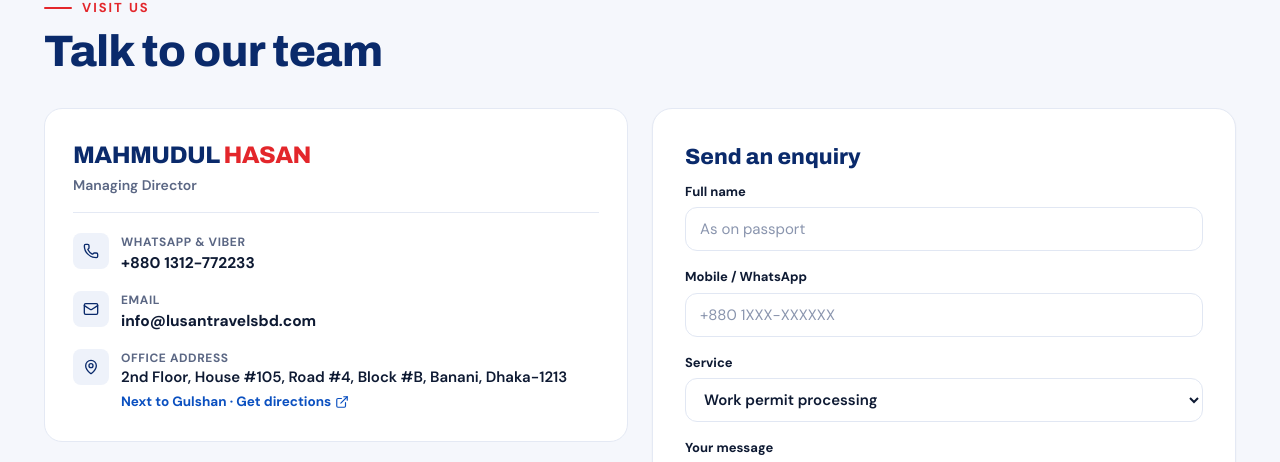
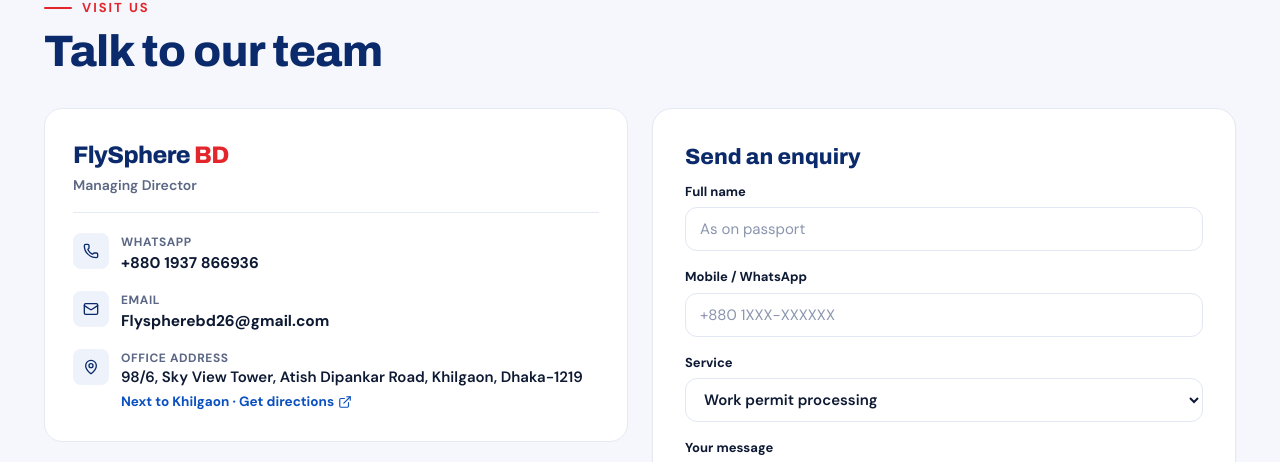
Before and after one commit to itnasir/FlySphere, a React (Vite) app: page / in a window 1280 px wide. Shown: the part 6094-6556 px from the top of the page. Built offline with nearby package versions, Linux system fonts and the light colour scheme; grey boxes are pictures that could not be loaded.

Commit message:
Update ContactSection.jsx

```diff
--- a/src/components/ContactSection.jsx
+++ b/src/components/ContactSection.jsx
@@ -73,8 +73,8 @@ export default function ContactSection() {
             <div className="bg-white rounded-[18px] border border-line p-6 sm:p-7">
               <div className="pb-4 mb-5 border-b border-line">
                 <h3 className="display text-[22px] sm:text-[24px] font-extrabold tracking-tight">
-                  <span className="text-navy">MAHMUDUL</span>{' '}
-                  <span className="text-cta">HASAN</span>
+                  <span className="text-navy">FlySphere</span>{' '}
+                  <span className="text-cta">BD</span>
                 </h3>
                 <p className="text-[14px] font-semibold text-muted mt-0.5">
                   {lang === 'bn' ? 'ব্যবস্থাপনা পরিচালক' : 'Managing Director'}
@@ -88,13 +88,13 @@ export default function ContactSection() {
                   </span>
                   <div>
                     <span className="block text-[12px] font-bold uppercase tracking-wider text-muted">
-                      WhatsApp &amp; Viber
+                      WhatsApp
                     </span>
                     <a
-                      href="tel:+8801312772233"
+                      href="tel:+8801937866936"
                       className="text-[15.5px] font-bold text-ink hover:text-royal transition-colors"
                     >
-                      +880 1312-772233
+                      +880 1937 866936
                     </a>
                   </div>
                 </div>
@@ -108,10 +108,10 @@ export default function ContactSection() {
                       Email
                     </span>
                     <a
-                      href="mailto:info@lusantravelsbd.com"
+                      href="mailto:Flyspherebd26@gmail.com"
                       className="text-[15.5px] font-bold text-ink hover:text-royal transition-colors"
                     >
-                      info@lusantravelsbd.com
+                      Flyspherebd26@gmail.com
                     </a>
                   </div>
                 </div>
@@ -125,15 +125,15 @@ export default function ContactSection() {
                       Office address
                     </span>
                     <p className="text-[15px] font-semibold text-ink leading-snug">
-                      2nd Floor, House #105, Road #4, Block #B, Banani, Dhaka-1213
+                      98/6, Sky View Tower, Atish Dipankar Road, Khilgaon, Dhaka-1219
                     </p>
                     <a
-                      href="https://maps.google.com/?q=House+105,+Road+4,+Block+B,+Banani,+Dhaka+1213"
+                      href="https://maps.google.com/?q=98%2F6,+Sky+View+Tower,+Atish+Dipankar+Road,+Khilgaon+(South+Basabo),+Dhaka-1214"
                       target="_blank"
                       rel="noreferrer"
                       className="inline-flex items-center gap-1 text-[13.5px] font-bold text-royal hover:text-cta mt-1"
                     >
-                      <span>Next to Gulshan · Get directions</span>
+                      <span>Next to Khilgaon · Get directions</span>
                       <ExternalLink className="w-3.5 h-3.5" />
                     </a>
                   </div>
@@ -144,8 +144,8 @@ export default function ContactSection() {
             {/* Embedded Google Map */}
             <div className="flex-1 min-h-[240px] rounded-[18px] overflow-hidden border border-line bg-tint">
               <iframe
-                title="Lusan Travels Office Map — Banani, Dhaka"
-                src="https://www.google.com/maps?q=House+105,+Road+4,+Block+B,+Banani,+Dhaka+1213&output=embed"
+                title="FlySphere BD Travel & Tours Office Map — Khilgaon, Dhaka"
+                src="https://www.google.com/maps?q=98%2F6,+Sky+View+Tower,+Atish+Dipankar+Road,+Khilgaon+(South+Basabo),+Dhaka-1214&output=embed"
                 className="w-full h-full min-h-[240px] border-0"
                 loading="lazy"
                 referrerPolicy="no-referrer-when-downgrade"
```
